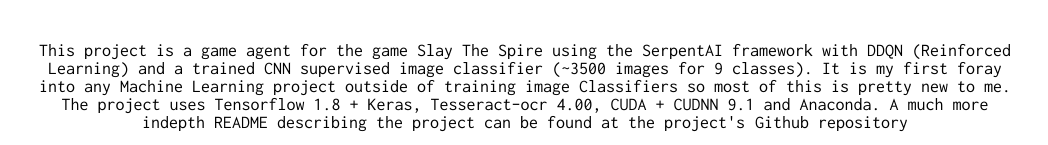
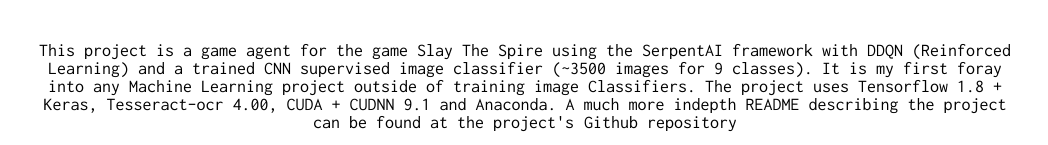
Before and after one commit to tdar31/personal-site, a React (Create React App) app in the folder client/: page / in a window 1280 px wide. Shown: the part 655-800 px from the top of the page, without its empty margins (125-1173 px from the left). Built offline with nearby package versions, Linux system fonts and the light colour scheme.

Commit message:
grammar cleanup

```diff
--- a/client/src/components/ProjectContainer/index.js
+++ b/client/src/components/ProjectContainer/index.js
@@ -93,11 +93,10 @@
                         Learning) and a trained CNN supervised image classifier
                         (~3500 images for 9 classes). It is my first foray into
                         any Machine Learning project outside of training image
-                        Classifiers so most of this is pretty new to me. The
-                        project uses Tensorflow 1.8 + Keras, Tesseract-ocr 4.00,
-                        CUDA + CUDNN 9.1 and Anaconda. A much more indepth
-                        README describing the project can be found at the
-                        project's
+                        Classifiers. The project uses Tensorflow 1.8 + Keras,
+                        Tesseract-ocr 4.00, CUDA + CUDNN 9.1 and Anaconda. A
+                        much more indepth README describing the project can be
+                        found at the project's
                         <a
                             className="projectLinkText"
                             href="https://github.com/tdar31/SerpentSLSGameAgentPlugin"
```
